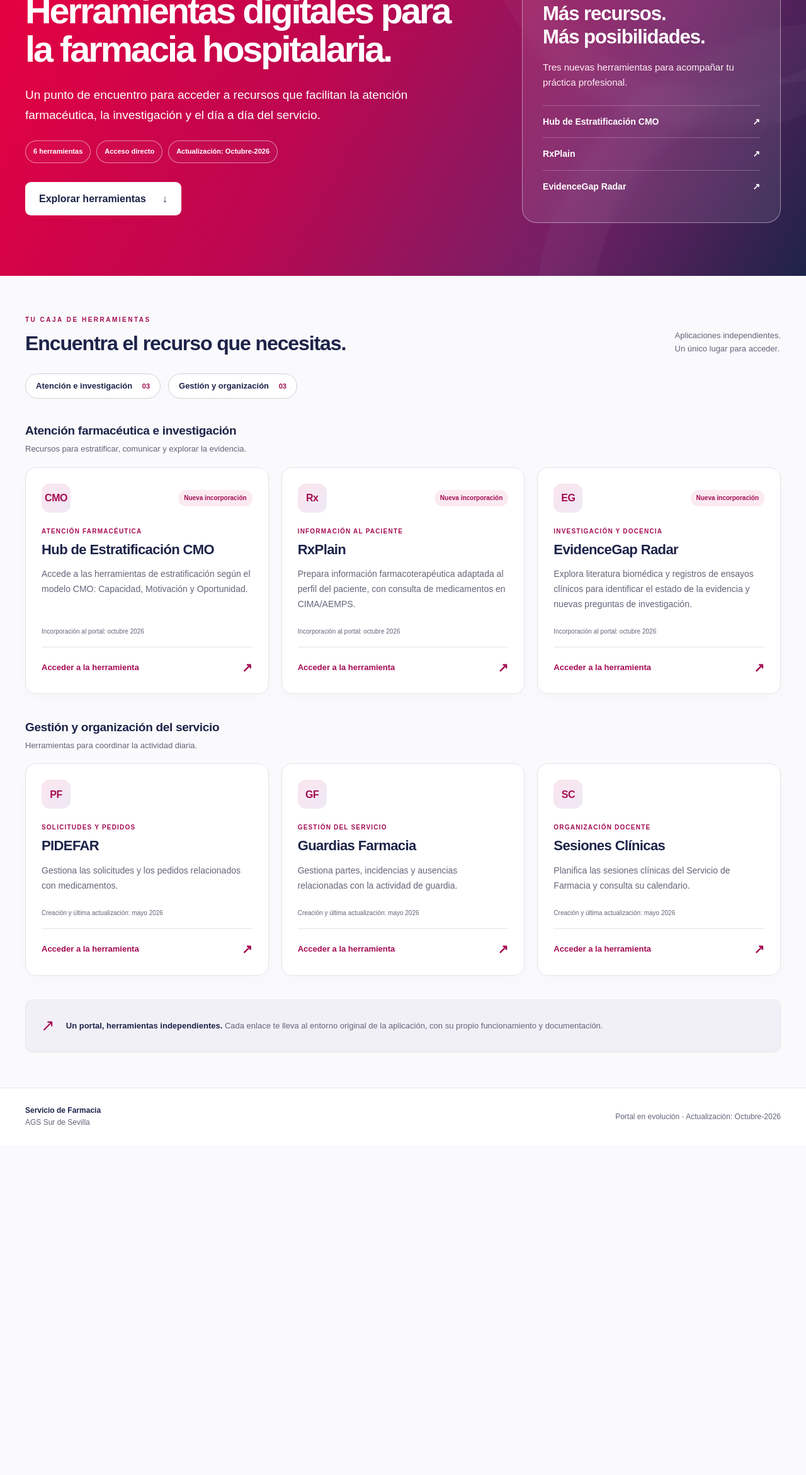
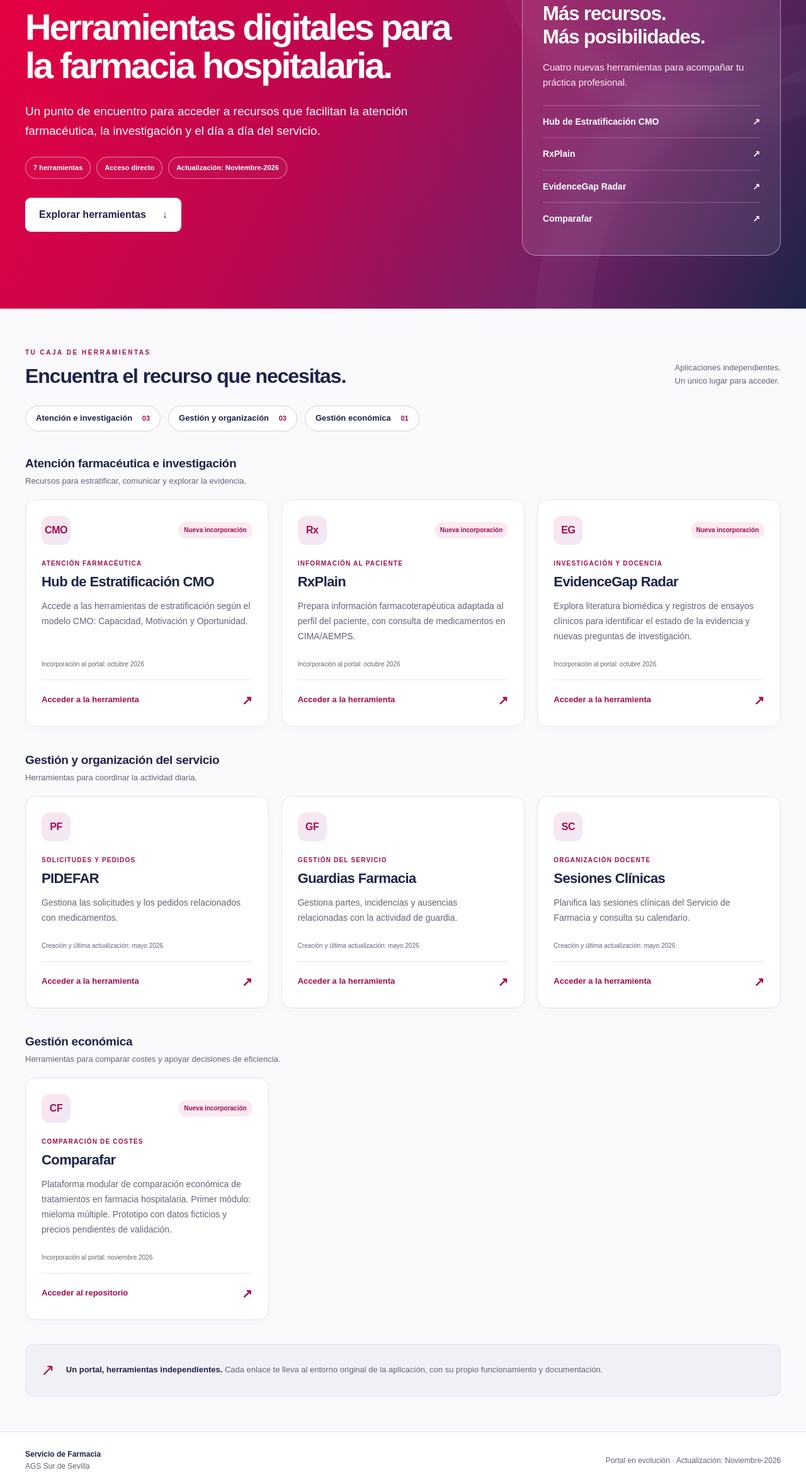
Before and after one commit to ramonmorillo/herramientasfarmacia, a plain HTML site: page index.html in a window 1280 px wide. Shown: the part 262-2604 px from the top of the page at 63% size. Before the commit the page ends 2080 px from the top, so only its background shows below. Drawn offline with Linux system fonts and the light colour scheme.

Commit message:
Añade apartado Gestión económica con Comparafar
Co-Authored-By: Claude Sonnet 5.5 <noreply@anthropic.com>
Claude-Session: https://claude.ai/code/session_01Bc7wMxr6YBhew45y7SWjKv

```diff
--- a/index.html
+++ b/index.html
@@ -3,10 +3,10 @@
 <head>
   <meta charset="UTF-8" />
   <meta name="viewport" content="width=device-width, initial-scale=1.0" />
-  <meta name="description" content="Seis herramientas digitales para la atención farmacéutica, la investigación y la gestión del Servicio de Farmacia. Actualización: octubre de 2026." />
+  <meta name="description" content="Siete herramientas digitales para la atención farmacéutica, la investigación y la gestión del Servicio de Farmacia. Actualización: noviembre de 2026." />
   <meta name="theme-color" content="#1d2349" />
   <title>Herramientas Digitales · Servicio de Farmacia</title>
-  <link rel="stylesheet" href="styles.css?v=2026-10" />
+  <link rel="stylesheet" href="styles.css?v=2026-11" />
 </head>
 <body>
   <a class="skip-link" href="#herramientas">Saltar a las herramientas</a>
@@ -23,22 +23,23 @@
           <p class="eyebrow">CONOCIMIENTO · ATENCIÓN · GESTIÓN</p>
           <h1 id="hero-title">Herramientas digitales para la farmacia hospitalaria.</h1>
           <p class="lead">Un punto de encuentro para acceder a recursos que facilitan la atención farmacéutica, la investigación y el día a día del servicio.</p>
-          <div class="pills"><span>6 herramientas</span><span>Acceso directo</span><span>Actualización: <time datetime="2026-10">Octubre-2026</time></span></div>
+          <div class="pills"><span>7 herramientas</span><span>Acceso directo</span><span>Actualización: <time datetime="2026-11">Noviembre-2026</time></span></div>
           <a class="button button-light" href="#herramientas">Explorar herramientas <span aria-hidden="true">↓</span></a>
         </div>
         <aside class="hero-panel" aria-labelledby="news-title">
           <p class="eyebrow">NUEVO EN EL PORTAL</p>
           <h2 id="news-title">Más recursos.<br>Más posibilidades.</h2>
-          <p>Tres nuevas herramientas para acompañar tu práctica profesional.</p>
+          <p>Cuatro nuevas herramientas para acompañar tu práctica profesional.</p>
           <a href="#cmo">Hub de Estratificación CMO <span aria-hidden="true">↗</span></a>
           <a href="#rxplain">RxPlain <span aria-hidden="true">↗</span></a>
           <a href="#evidence">EvidenceGap Radar <span aria-hidden="true">↗</span></a>
+          <a href="#comparafar">Comparafar <span aria-hidden="true">↗</span></a>
         </aside>
       </div>
     </section>
     <section class="catalog container" id="herramientas" aria-labelledby="catalog-title">
       <div class="section-heading"><div><p class="eyebrow">TU CAJA DE HERRAMIENTAS</p><h2 id="catalog-title">Encuentra el recurso que necesitas.</h2></div><p>Aplicaciones independientes.<br>Un único lugar para acceder.</p></div>
-      <nav class="category-nav" aria-label="Áreas del catálogo"><a href="#clinica">Atención e investigación <span>03</span></a><a href="#gestion">Gestión y organización <span>03</span></a></nav>
+      <nav class="category-nav" aria-label="Áreas del catálogo"><a href="#clinica">Atención e investigación <span>03</span></a><a href="#gestion">Gestión y organización <span>03</span></a><a href="#economica">Gestión económica <span>01</span></a></nav>
       <section class="tool-section" id="clinica" aria-labelledby="clinica-title"><div class="group-heading"><h3 id="clinica-title">Atención farmacéutica e investigación</h3><p>Recursos para estratificar, comunicar y explorar la evidencia.</p></div><div class="cards-grid">
         <article class="card" id="cmo" aria-labelledby="cmo-title">
           <div class="card-top"><span class="tool-icon" aria-hidden="true">CMO</span><span class="new-badge">Nueva incorporación</span></div>
@@ -91,9 +92,19 @@
           <a class="tool-link" href="https://script.google.com/macros/s/AKfycbwfbzlH2QlmWcWn4I6Couq9oglHk4sl57-t3tlR-RwUSUHKSBZjwb_hJAAEnMKGzthm/exec" aria-label="Acceder a Sesiones Clínicas">Acceder a la herramienta <span aria-hidden="true">↗</span></a>
         </article>
       </div></section>
+      <section class="tool-section" id="economica" aria-labelledby="economica-title"><div class="group-heading"><h3 id="economica-title">Gestión económica</h3><p>Herramientas para comparar costes y apoyar decisiones de eficiencia.</p></div><div class="cards-grid">
+        <article class="card" id="comparafar" aria-labelledby="comparafar-title">
+          <div class="card-top"><span class="tool-icon" aria-hidden="true">CF</span><span class="new-badge">Nueva incorporación</span></div>
+          <p class="card-category">Comparación de costes</p>
+          <h4 id="comparafar-title">Comparafar</h4>
+          <p class="card-description">Plataforma modular de comparación económica de tratamientos en farmacia hospitalaria. Primer módulo: mieloma múltiple. Prototipo con datos ficticios y precios pendientes de validación.</p>
+          <p class="card-meta">Incorporación al portal: noviembre 2026</p>
+          <a class="tool-link" href="https://github.com/ramonmorillo/comparafar" aria-label="Acceder al repositorio de Comparafar">Acceder al repositorio <span aria-hidden="true">↗</span></a>
+        </article>
+      </div></section>
       <div class="portal-note"><span aria-hidden="true">↗</span><p><strong>Un portal, herramientas independientes.</strong> Cada enlace te lleva al entorno original de la aplicación, con su propio funcionamiento y documentación.</p></div>
     </section>
   </main>
-  <footer class="site-footer"><div class="container footer-inner"><p><strong>Servicio de Farmacia</strong><br>AGS Sur de Sevilla</p><p>Portal en evolución · Actualización: <time datetime="2026-10">Octubre-2026</time></p></div></footer>
+  <footer class="site-footer"><div class="container footer-inner"><p><strong>Servicio de Farmacia</strong><br>AGS Sur de Sevilla</p><p>Portal en evolución · Actualización: <time datetime="2026-11">Noviembre-2026</time></p></div></footer>
 </body>
 </html>
```
Also changed, not shown: 3 other files.
